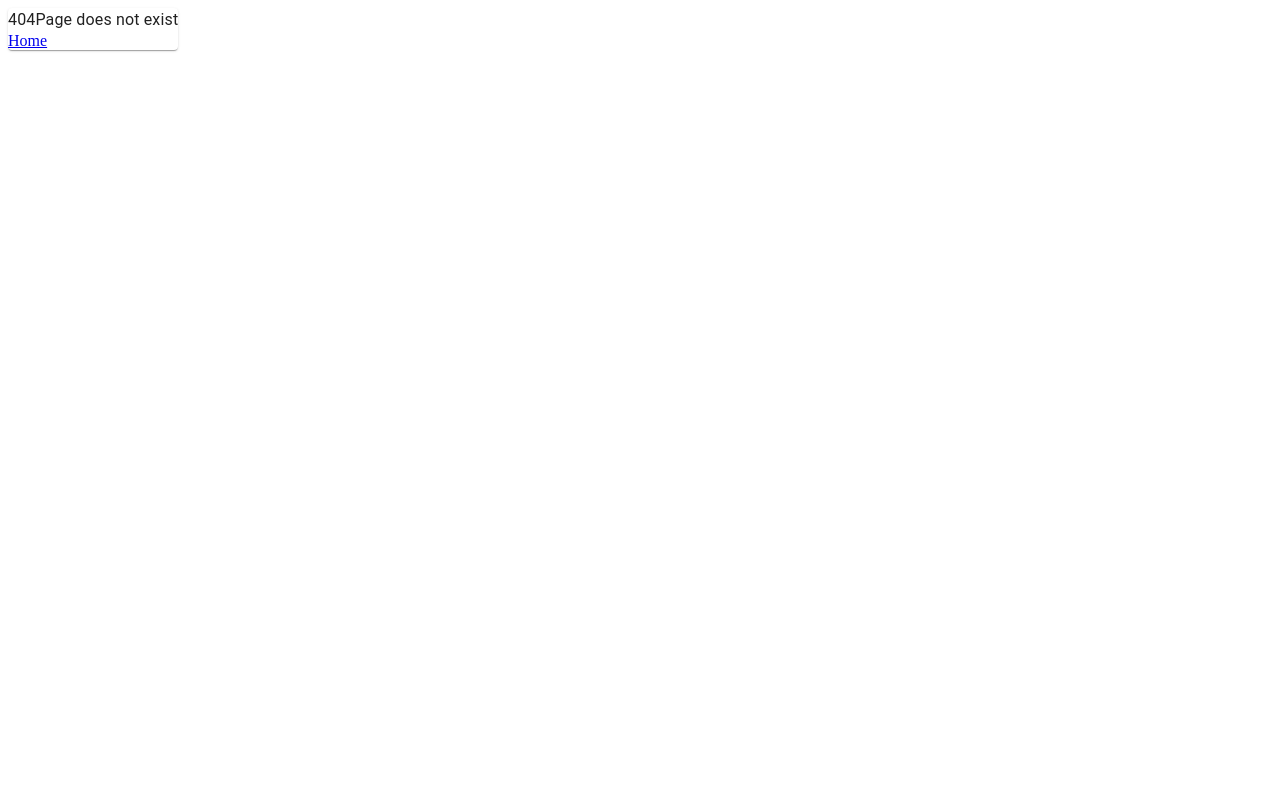
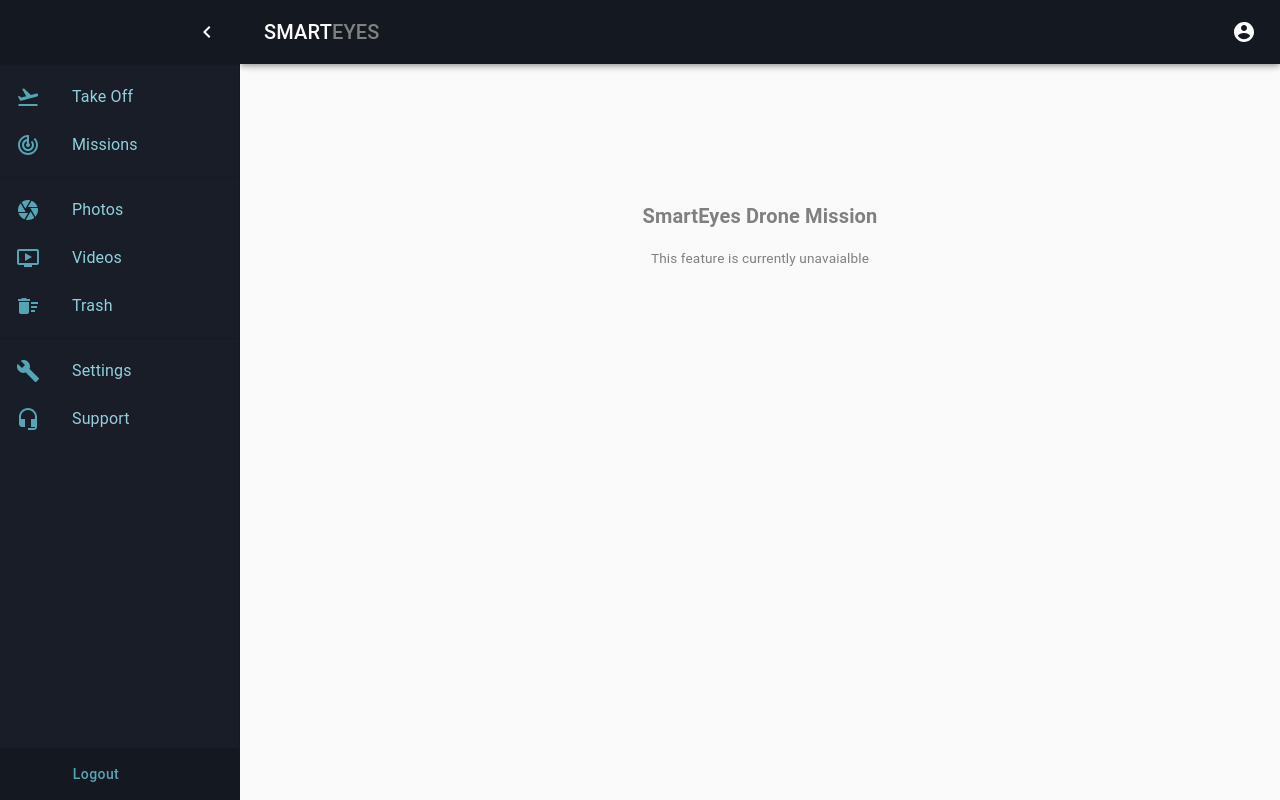
Before and after one commit to techam-group/thirdEye_client, a React (Create React App) app: page /dashboard/missions in a window 1280 px wide. Built offline with nearby package versions, Linux system fonts and the light colour scheme.

Commit message:
fix mission view

```diff
--- a/src/components/App.js
+++ b/src/components/App.js
@@ -12,7 +12,7 @@ const App = () => (
       <Route exact path="/" component={Index} />
       <Route exact path="/login" component={Login} />
       <Route exact path="/sign-up" component={Signup} />
-      <Route exact path="/dashboard" component={Dashboard} />
+      <Route path="/dashboard" component={Dashboard} />
       <Route component={NotFound} />
     </Switch>
   </Router>
--- a/src/components/dashboard/Missions.jsx
+++ b/src/components/dashboard/Missions.jsx
@@ -1,11 +1,16 @@
 import React from 'react'
 import { Typography, Grid } from '@material-ui/core'
+import { useStyles } from '../../styles/dashboard/missions.styles'
 
 const Missions = () => {
+  const classes = useStyles()
 
   return (
-    <Grid>
-      <Typography>Missions</Typography>
+    <Grid container className={classes.root}>
+      <main className={classes.main}>
+        <Typography variant="h6">SmartEyes Drone Mission</Typography>
+        <Typography>This feature is currently unavaialble</Typography>
+      </main>
     </Grid>
   )
 }
--- a/src/helpers/drawerItems.js
+++ b/src/helpers/drawerItems.js
@@ -2,11 +2,11 @@ import React from 'react'
 import { TrackChanges, FlightTakeoff, OndemandVideoOutlined, PersonalVideoOutlined, HomeOutlined, Build, HeadsetMic, DeleteSweep, Camera } from '@material-ui/icons'
 
 export const drawerItemsOne = [
-  {
-    name: 'My Dashboard',
-    to: '/dashboard',
-    icon: <HomeOutlined />
-  },
+  // {
+  //   name: 'My Dashboard',
+  //   to: '/dashboard',
+  //   icon: <HomeOutlined />
+  // },
   {
     name: 'Take Off',
     to: '/dashboard/take-off',
--- a/src/styles/dashboard/layouts/dashboardBase.styles.js
+++ b/src/styles/dashboard/layouts/dashboardBase.styles.js
@@ -22,6 +22,7 @@ export const useStyles = makeStyles(theme => ({
       easing: theme.transitions.easing.sharp,
       duration: theme.transitions.duration.leavingScreen,
     }),
+    minHeight: '100vh'
   },
   contentShift: {
     transition: theme.transitions.create('margin', {
--- /dev/null
+++ b/src/styles/dashboard/missions.styles.js
@@ -0,0 +1,28 @@
+import { makeStyles } from '@material-ui/core/styles'
+
+export const useStyles = makeStyles(theme => ({
+  root: {
+    flexGrow: 1,
+    width: '100%',
+    height: 'auto',
+  },
+  main: {
+    display: 'flex',
+    flexDirection: 'column',
+    justifyContent: 'center',
+    alignItems: 'center',
+    width: '100%',
+    paddingTop: '4rem',
+
+    '& h6': {
+      padding: theme.spacing(2),
+      color: 'grey',
+      fontWeight: 'bold',
+    },
+
+    '& p': {
+      color: 'grey',
+      fontSize: '0.85rem'
+    }
+  }
+}))
```
